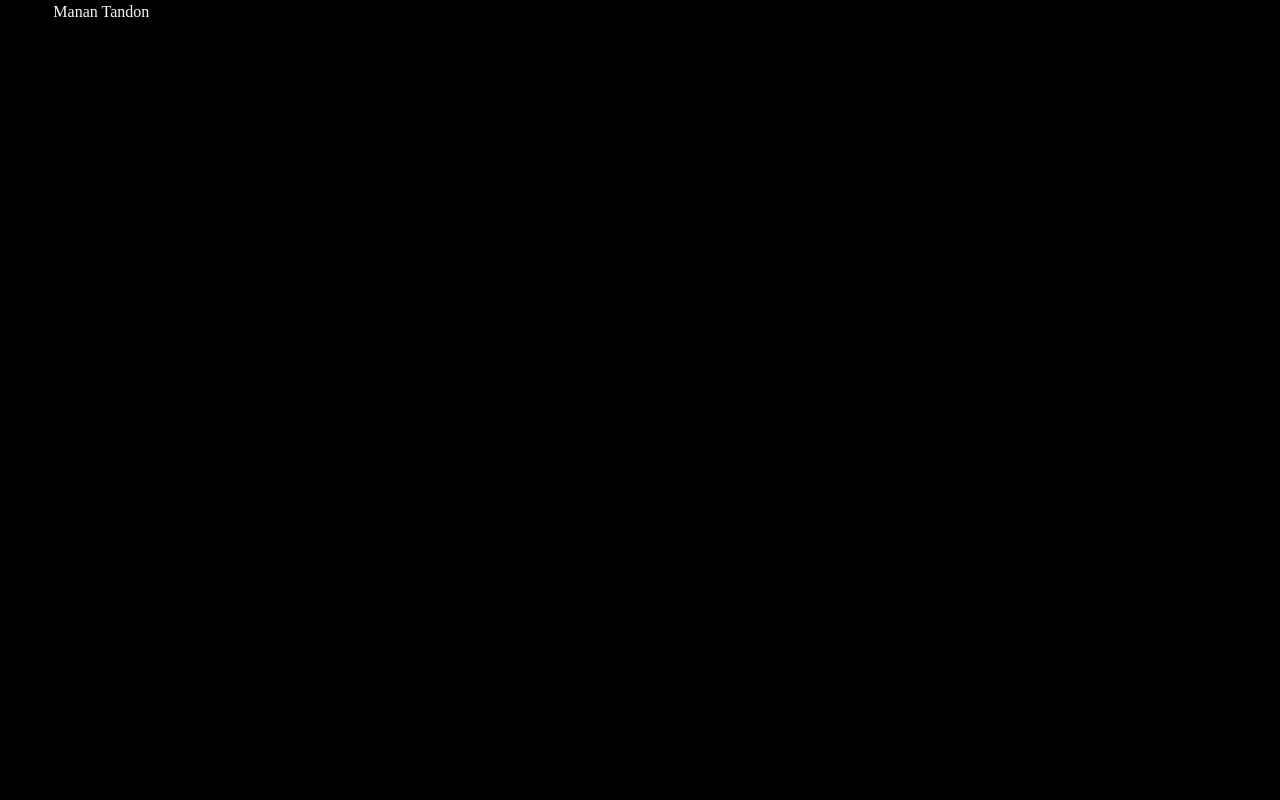
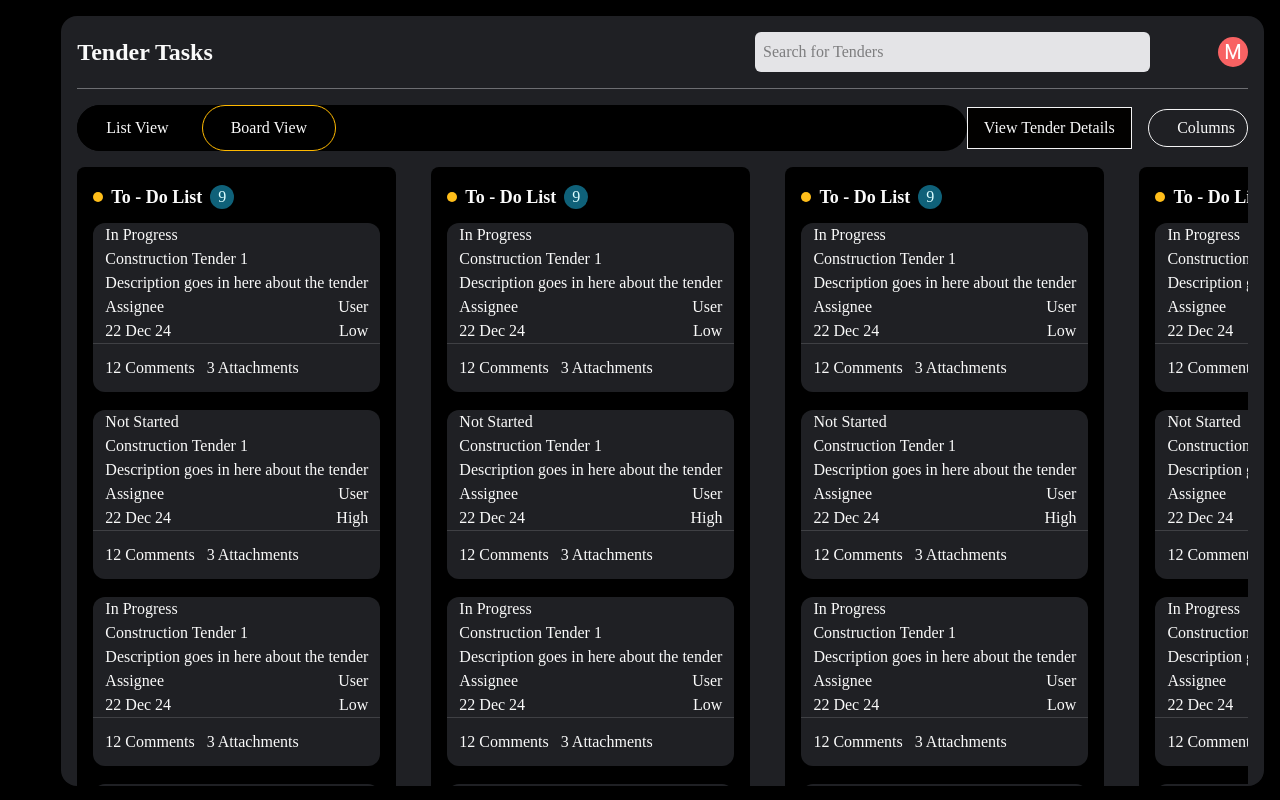
Before and after one commit to MANANTANDON/uch.ai_test, a Next.js app: page / in a window 1280 px wide. Built offline with nearby package versions, Linux system fonts and the light colour scheme; a web font is replaced by a local one.

Commit message:
Cards Design 80% complete...

```diff
--- /dev/null
+++ b/src/components/Cards/StatusCard.tsx
@@ -0,0 +1,38 @@
+import React from "react";
+
+interface StatusCardInterface {
+  data: {
+    status: string;
+    title: string;
+    description: string;
+    assignee: string;
+    date: string;
+    priority: string;
+    comments: number;
+    attachments: number;
+  };
+}
+
+export const StatusCard: React.FC<StatusCardInterface> = ({ data }) => {
+  return (
+    <>
+      <div className="bg-[#1F2024] rounded-xl">
+        <div className="text-zinc-50 px-3">{data.status}</div>
+        <div className="text-zinc-50 px-3">{data.title}</div>
+        <div className="text-zinc-50 px-3">{data.description}</div>
+        <div className="flex items-center justify-between px-3">
+          <div className="text-zinc-50">Assignee</div>
+          <div className="text-zinc-50">{data.assignee}</div>
+        </div>
+        <div className="flex items-center justify-between px-3">
+          <div className="text-zinc-50">{data.date}</div>
+          <div className="text-zinc-50">{data.priority}</div>
+        </div>
+        <div className="flex items-center gap-3 border-t border-[#3F4044] p-3">
+          <div className="text-zinc-50">{data.comments} Comments</div>
+          <div className="text-zinc-50">{data.attachments} Attachments</div>
+        </div>
+      </div>
+    </>
+  );
+};
--- /dev/null
+++ b/src/components/CardsView.tsx
@@ -0,0 +1,43 @@
+import React from "react";
+import { TODOLIST } from "@/constant";
+import { Tooltip } from "@mui/material";
+import { StatusCard } from "./Cards/StatusCard";
+
+export const CardsView: React.FC = () => {
+  return (
+    <>
+      <div className="mt-4 shrink-0">
+        <div className="bg-[#000000] p-4 rounded-lg">
+          <div className="flex items-center justify-between">
+            <div className="flex items-center gap-2">
+              <div className="h-2.5 w-2.5 bg-[#FFBE1A] rounded-[100px]"></div>
+              <div className="text-zinc-50 text-lg font-bold">To - Do List</div>
+              <div className="bg-[#0F6179] text-[#DCFEFF] px-2 rounded-[50px] ">
+                {TODOLIST.length}
+              </div>
+            </div>
+            <div className="flex items-center gap-3">
+              <Tooltip title="Add" arrow>
+                <div className="text-zinc-50 hover:cursor-pointer font-semibold">
+                  􀅼
+                </div>
+              </Tooltip>
+              <Tooltip title="More options" arrow>
+                <div className="text-zinc-50 hover:cursor-pointer font-semibold">
+                  􀍠
+                </div>
+              </Tooltip>
+            </div>
+          </div>
+          <div className="flex flex-col gap-[18px] mt-3">
+            {TODOLIST.map((item, key) => (
+              <div key={key}>
+                <StatusCard data={item} />
+              </div>
+            ))}
+          </div>
+        </div>
+      </div>
+    </>
+  );
+};
--- a/src/components/TenderTaskPage.tsx
+++ b/src/components/TenderTaskPage.tsx
@@ -1,12 +1,13 @@
 import { Avatar, Tooltip } from "@mui/material";
 import React, { useState } from "react";
+import { CardsView } from "./CardsView";
 
 export const TenderTaskPage: React.FC = () => {
   const [searchText, setSearchText] = useState<string>("");
   const [buttonSelect, setButtonSelect] = useState("board");
   return (
     <>
-      <div className="bg-[#1F2024] p-4 rounded-2xl ml-2 mr-4 mt-4 h-[calc(100vh-30px)]">
+      <div className="bg-[#1F2024] p-4 rounded-2xl ml-2 mr-4 mt-4 h-[calc(100vh-30px)] overflow-scroll">
         <div className="flex items-center justify-between border-b border-[#6D6E72] pb-4">
           <div className="text-zinc-50 sfpro text-2xl font-bold">
             Tender Tasks
@@ -73,6 +74,12 @@ export const TenderTaskPage: React.FC = () => {
             </button>
           </div>
         </div>
+        <div className="flex items-center gap-[35px] overflow-auto">
+          <CardsView />
+          <CardsView />
+          <CardsView />
+          <CardsView />
+        </div>
       </div>
     </>
   );
--- a/src/pages/index.tsx
+++ b/src/pages/index.tsx
@@ -1,10 +1,11 @@
 import { Layout } from "@/components/Layout/Layout";
+import { TenderTaskPage } from "@/components/TenderTaskPage";
 
 export default function Home() {
   return (
     <div>
       <Layout>
-        <div className="text-zinc-50">Manan Tandon</div>
+        <TenderTaskPage />
       </Layout>
     </div>
   );
```
